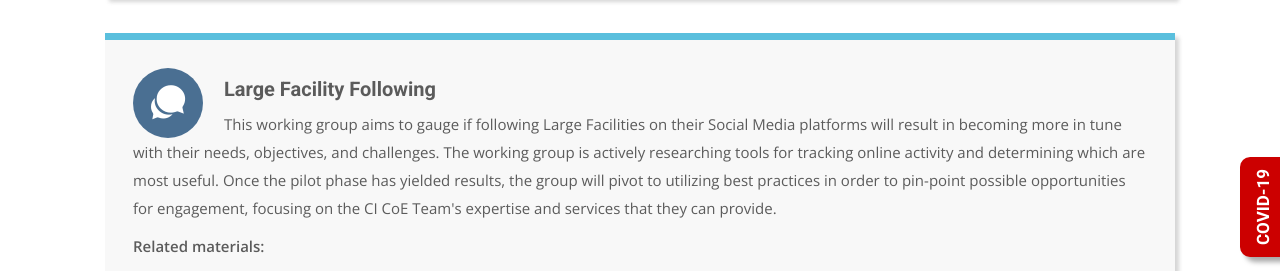
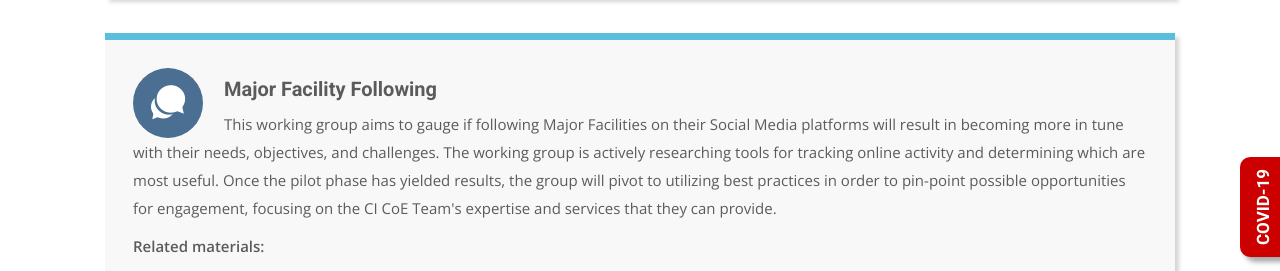
Before and after one commit to cicoe/cicoe.github.io, a Jekyll site: the page built from working_groups.html, in a window 1280 px wide and 900 px high, scrolled down 1042 px. Shown: the part 183-454 px from the top of the window. Built offline with Jekyll 4.4.1, drawn with Linux system fonts in a browser that asks for light colours; nearby versions of some CDN libraries; some web fonts are replaced.

Commit message:
Changed Large to Major

```diff
--- a/_data/working_groups.yml
+++ b/_data/working_groups.yml
@@ -8,8 +8,8 @@
   icon: "cloud"
   current: ''
 
-- title: "Large Facility Following"
-  description: "This working group aims to gauge if following Large Facilities on their Social Media platforms will result in becoming more in tune with their needs, objectives, and challenges. The working group is actively researching tools for tracking online activity and determining which are most useful. Once the pilot phase has yielded results, the group will pivot to utilizing best practices in order to pin-point possible opportunities for engagement, focusing on the CI CoE Team's expertise and services that they can provide."
+- title: "Major Facility Following"
+  description: "This working group aims to gauge if following Major Facilities on their Social Media platforms will result in becoming more in tune with their needs, objectives, and challenges. The working group is actively researching tools for tracking online activity and determining which are most useful. Once the pilot phase has yielded results, the group will pivot to utilizing best practices in order to pin-point possible opportunities for engagement, focusing on the CI CoE Team's expertise and services that they can provide."
   icon: "chatbubbles"
   current: ''
 
```
